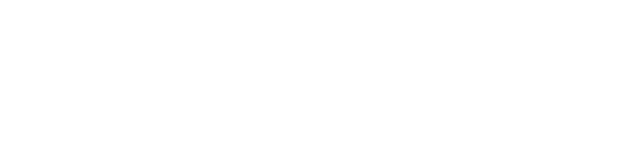
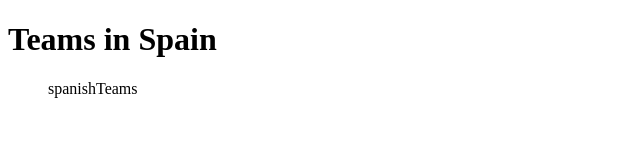
Before and after one commit to AlexOrth14/Firestore-Query-Activity, a plain HTML site: page index.html in a window 1280 px wide. Shown: the whole page, without its empty margins (0-640 px from the left). Drawn offline with Linux system fonts and the light colour scheme.

Commit message:
put in q1

```diff
--- a/index.html
+++ b/index.html
@@ -6,6 +6,10 @@
     <title>Document</title>
   </head>
   <body>
+    <h1>Teams in Spain</h1>
+    <ul id>
+      spanishTeams
+    </ul>
     <!-- Firebase App (the core Firebase SDK) is always required and must be listed first -->
     <script src="https://www.gstatic.com/firebasejs/8.3.1/firebase-app.js"></script>
 
```
